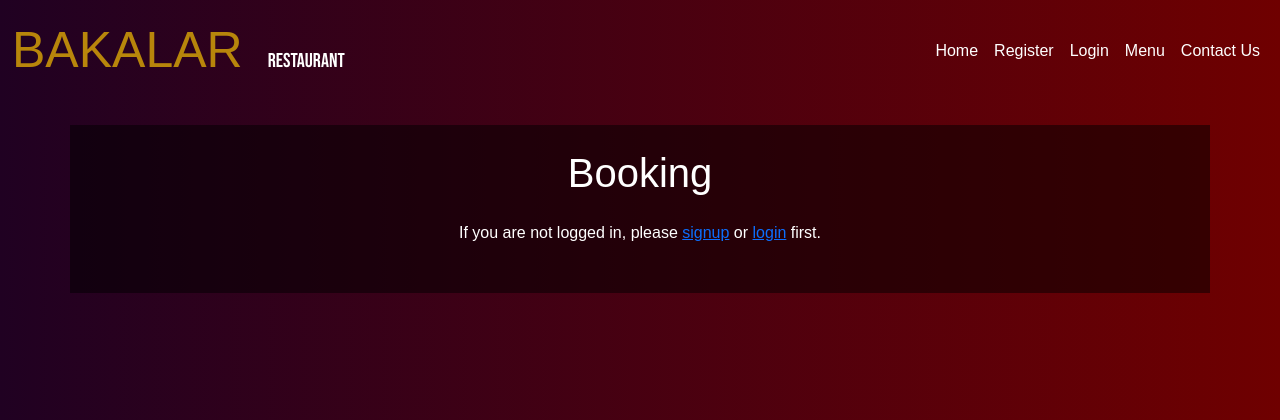
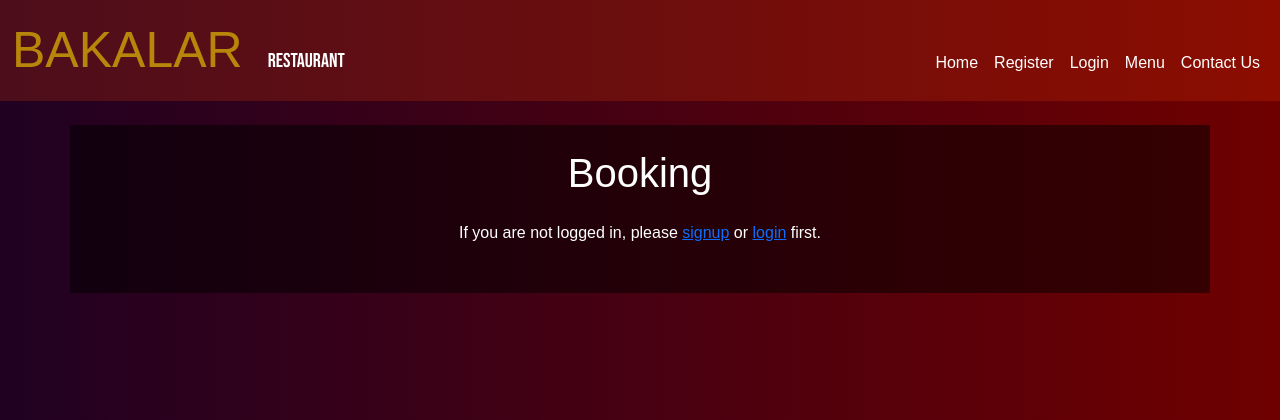
Before and after one commit to MiguelSanLeon/Bakalar-booking-app, a Django app: page /booking/ in a window 1280 px wide. Shown: the top 420 px of the page. Run offline with Django 3.2, Linux system fonts and the light colour scheme; some libraries are stand-ins or nearby versions; some web fonts are replaced.

Commit message:
Add a welcome message to navbar when logged in

```diff
--- a/static/css/style.css
+++ b/static/css/style.css
@@ -7,6 +7,18 @@ body {
         /* W3C, IE 10+/ Edge, Firefox 16+, Chrome 26+, Opera 12+, Safari 7+ */
         font-family: Babes Neue, sans-serif;
         color:white;
+}
+
+.welcome {
+    margin-right: 20px;
+    margin-top:4px;
+    background-color: rgba(0, 0, 0, 0.5);
+    padding: 4px 8px 4px 8px;
+    border-radius: 10px;
+}
+
+#navbarText {
+    margin-top: 25px;
 }
 
 .navbar-nav .nav-link {
@@ -19,6 +31,10 @@ body {
 
 .navbar-nav .nav-link.active {
     color: yellow;
+}
+
+.navbar {
+    background-color: rgba(255, 68, 0, 0.2);
 }
 
 .brand {
--- a/templates/base.html
+++ b/templates/base.html
@@ -24,7 +24,7 @@
 <body class="d-flex flex-column min-vh-100">
     <!-- Navigation Bar-->
 
-    <nav class="navbar navbar-expand-lg nabvar-dark bg-orange">
+    <nav class="navbar navbar-expand-lg">
         <div class="container-fluid">
             <a class="navbar-brand" href="{% url 'home' %}">
                 <span class="brand">BAKALAR</span><span class="rest">Restaurant</span></a>
@@ -34,6 +34,11 @@
             </button>
             <div class="collapse navbar-collapse " id="navbarText">
                 <ul class="navbar-nav ms-auto mb2 mb-lg-0">
+                    <li class="nav-item">
+                        {% if user.is_authenticated %}
+                        <p class="welcome">Welcome, {{ user.username }}</p>
+                        {% endif %}
+                    </li>
                     <li class="nav-item {% if request.path == '/' %}active{% endif %}">
                         <a class="nav-link {% if request.path == '/' %}active{% endif %}" aria-current="page" href="{% url 'home' %}">Home</a>
                     </li>
--- a/templates/index.html
+++ b/templates/index.html
@@ -7,7 +7,7 @@
         <div class="col-12 my-2 text-center">
             <h3>-- The best fusion of Thai and Mexican food.-- </h3>
             <img class="w-90 mx-auto img-fluid" id="banner"
-                src="https://res.cloudinary.com/ddlpzob1s/image/upload/v1698669358/cpgub3vorbaxbkighoyr.jpg"
+                src="https://res.cloudinary.com/ddlpzob1s/image/upload/v1698682001/ctp8upksdcvry1yjsnpj.jpg"
                 alt="index_banner">
         </div>
     </div>
```
